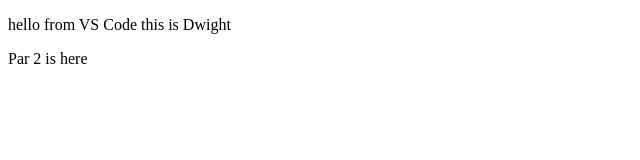
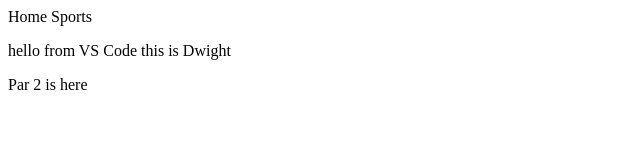
Before and after one commit to dlindqu3/mar4-lecture-vs, a plain HTML site: page index.html in a window 1280 px wide. Shown: the whole page, without its empty margins (0-640 px from the left). Drawn offline with Linux system fonts and the light colour scheme.

Commit message:
added a navbar

```diff
--- a/index.html
+++ b/index.html
@@ -7,7 +7,13 @@
 </head>
 <body>
 
+  <nav>
+    <a>Home</a>
+    <a>Sports</a>
+  </nav>
+
   <p>hello from VS Code this is Dwight</p>
   <p>Par 2 is here</p>
+
 </body>
 </html>
```
